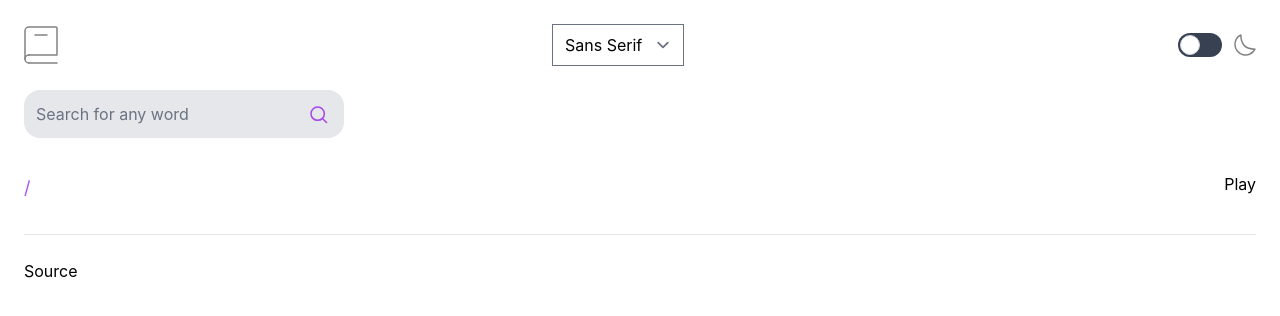
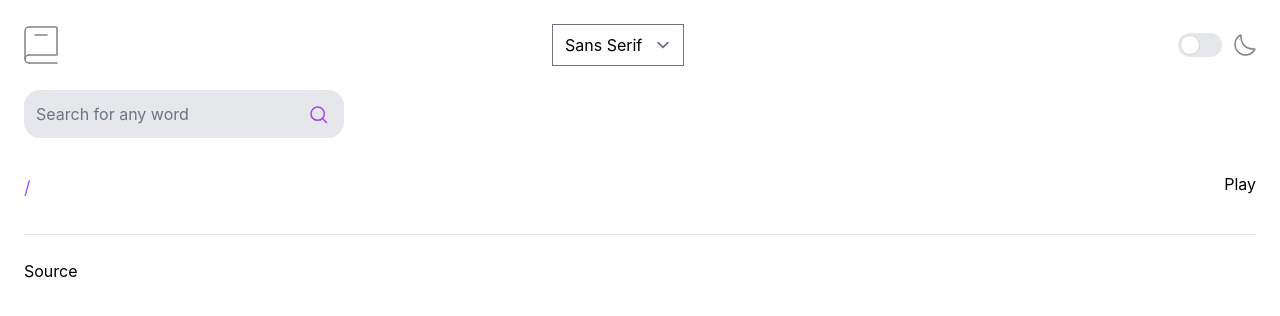
Before and after one commit to dominicva/dictionary-app, a React (Vite) app: page / in a window 1280 px wide. Shown: the top 316 px of the page. Built offline with nearby package versions, Linux system fonts and the light colour scheme.

Commit message:
feat: add theme switcher conext

```diff
--- a/src/App.tsx
+++ b/src/App.tsx
@@ -2,14 +2,15 @@ import { useState } from "react";
 import Header from "./components/Header";
 import Search from "./components/Search";
 import Results from "./components/Results";
+import { ThemeContext } from "./Contexts";
 
 function App() {
+  const [theme, setTheme] = useState("light");
   const [word, setWord] = useState("");
   const [phonetic, setPhonetic] = useState("");
   const [audioUrl, setAudioUrl] = useState("");
   const [source, setSource] = useState("");
   const [meanings, setMeanings] = useState([]);
-  const [theme, setTheme] = useState("dark");
 
   async function handleSubmit(e: React.SyntheticEvent) {
     e.preventDefault();
@@ -41,8 +42,9 @@ function App() {
   }
 
   return (
-    <div className={`p-6 ${theme}`}>
-      <Header />
+    <ThemeContext.Provider value={theme}>
+      <div className={`bg-white p-6 dark:bg-black`}>
+        <Header setTheme={setTheme} />
         <Search onSubmit={handleSubmit} />
         <Results
           word={word}
@@ -52,6 +54,7 @@ function App() {
           meanings={meanings}
         />
       </div>
+    </ThemeContext.Provider>
   );
 }
 
--- /dev/null
+++ b/src/Contexts.ts
@@ -0,0 +1,3 @@
+import { createContext } from "react";
+
+export const ThemeContext = createContext("dark");
--- a/src/components/Header.tsx
+++ b/src/components/Header.tsx
@@ -1,9 +1,19 @@
+import { useContext } from "react";
+import { ThemeContext } from "../Contexts";
 import logo from "../assets/images/logo.svg";
 import moonIcon from "../assets/images/icon-moon.svg";
 
-export default function Header() {
+export default function Header({ setTheme }) {
+  const theme = useContext(ThemeContext);
+
+  function switchTheme(e) {
+    const newTheme = e.target.checked ? "dark" : "light";
+    setTheme(newTheme);
+    window.document.documentElement.className = newTheme;
+  }
+
   return (
-    <header className="flex items-center justify-between">
+    <header className="flex items-center justify-between bg-white dark:bg-black">
       <div>
         <img src={logo} alt="Logo" />
       </div>
@@ -14,7 +24,13 @@ export default function Header() {
       </select>
 
       <label className="relative inline-flex cursor-pointer items-center">
-        <input type="checkbox" value="" className="peer sr-only" />
+        <input
+          type="checkbox"
+          value={theme}
+          className="peer sr-only"
+          checked={theme === "dark"}
+          onChange={switchTheme}
+        />
         <div className="peer h-6 w-11 rounded-full bg-gray-200 after:absolute after:top-[2px] after:left-[2px] after:h-5 after:w-5 after:rounded-full after:border after:border-gray-300 after:bg-white after:transition-all after:content-[''] peer-checked:bg-blue-600 peer-checked:after:translate-x-full peer-checked:after:border-white peer-focus:outline-none peer-focus:ring-4 peer-focus:ring-blue-300 dark:border-gray-600 dark:bg-gray-700 dark:peer-focus:ring-blue-800"></div>
         <span className="ml-3 text-sm font-medium text-gray-900 dark:text-gray-300">
           <img src={moonIcon} alt="Color mode" />
```
Lines whose indentation alone changed are shown as unchanged.
